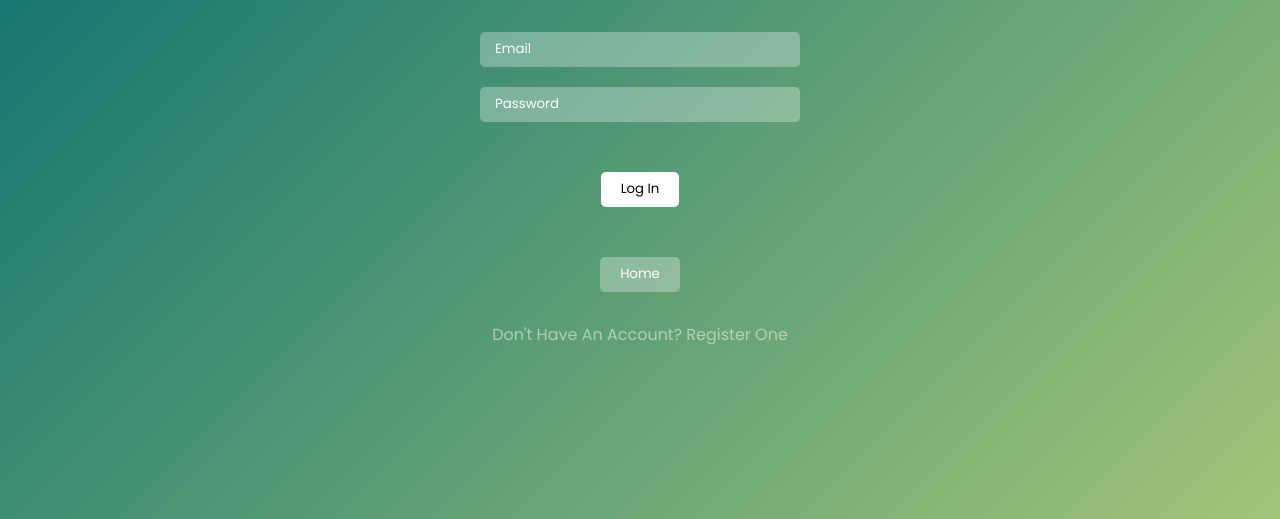
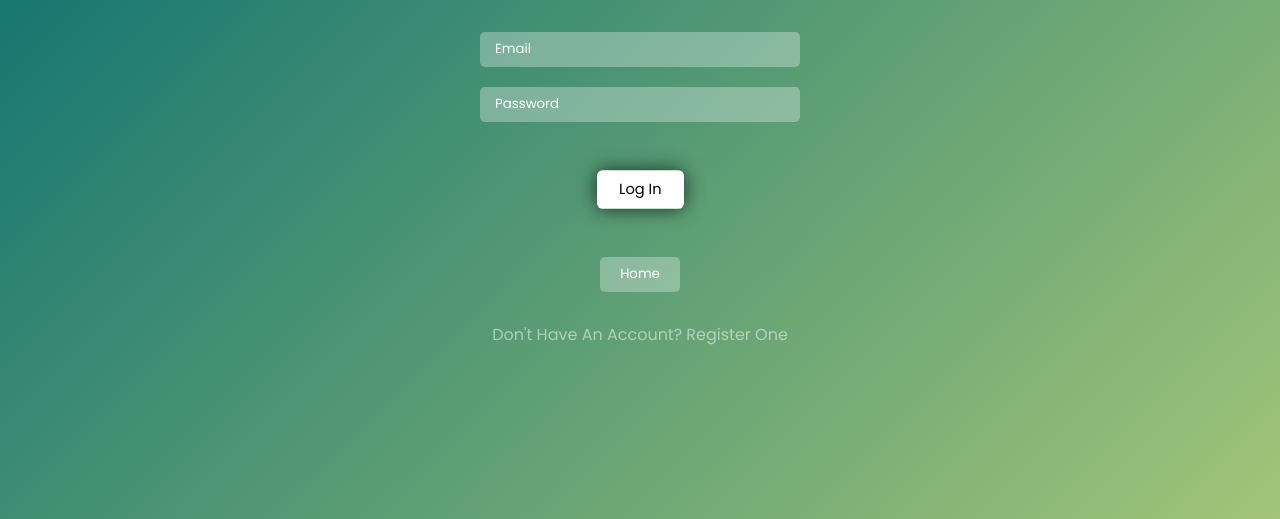
Before and after one commit to Sidd3100/EMOWELL, a plain HTML site: page login.html in a window 1280 px wide. In both pictures the pointer is over the button "Log In". Shown: the part 281-800 px from the top of the page. Drawn offline with Linux system fonts and the light colour scheme.

Commit message:
transform

```diff
--- a/form.css
+++ b/form.css
@@ -88,6 +88,10 @@ input:focus::placeholder{
     margin: 50px auto 0;
     opacity: 0;
 }
+.submit-btn:hover,.home-btn:hover {
+    transform: scale(1.1); /* Increase size by 5% when hovering */
+    box-shadow: 0 0 17px rgba(0, 0, 0, 0.7);
+  }
 
 
 
```
